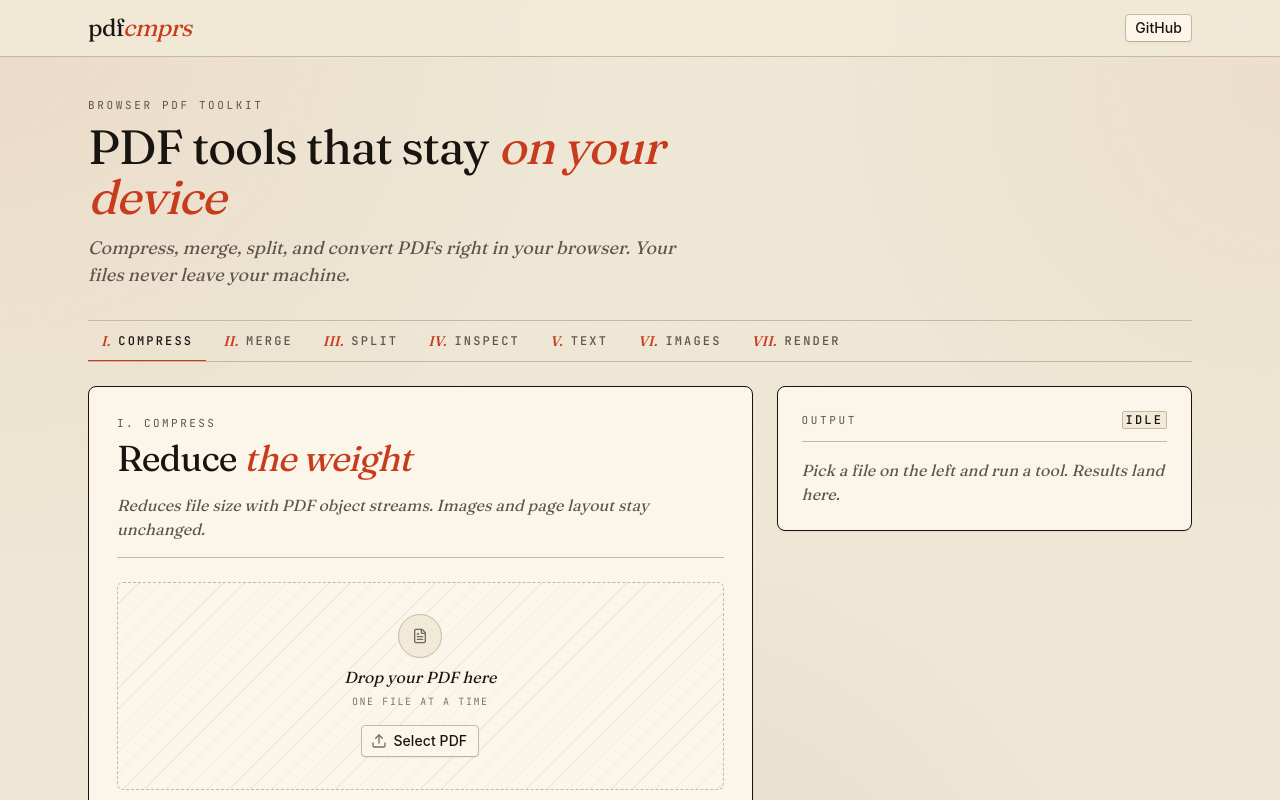
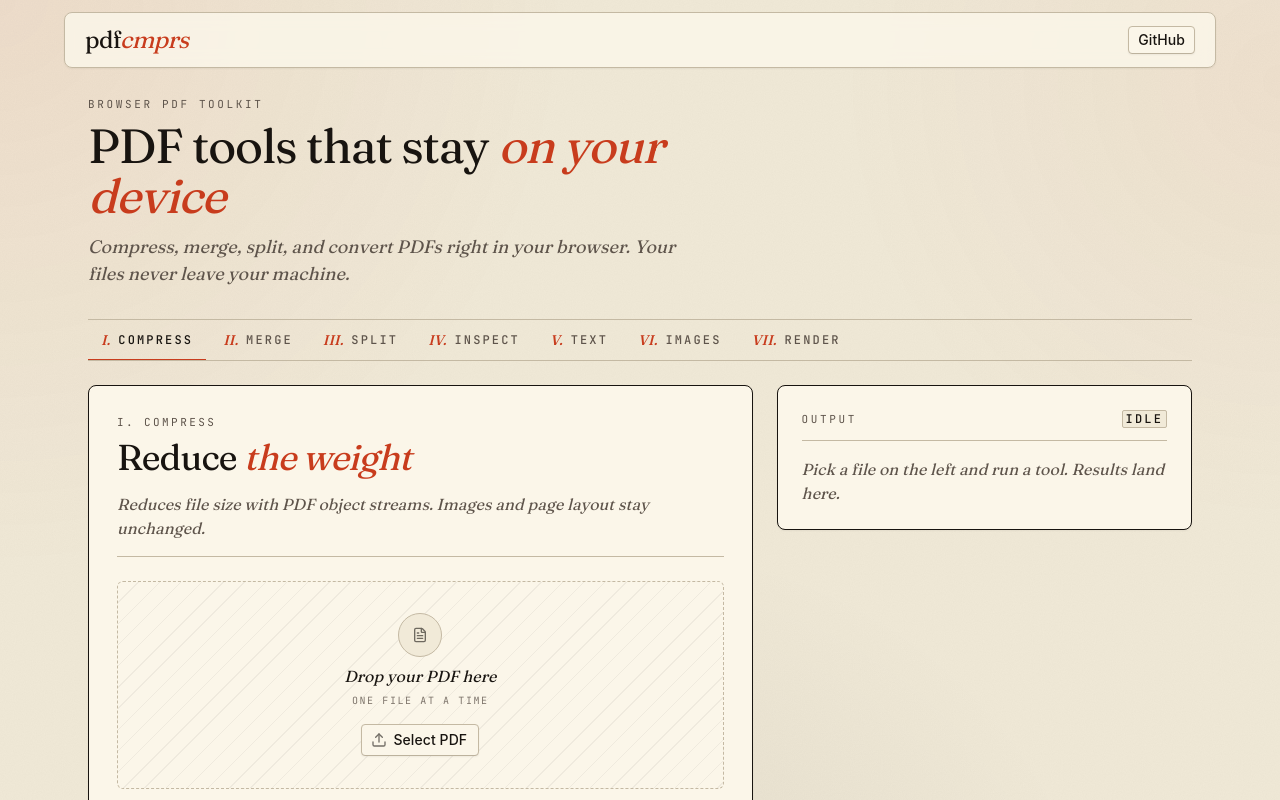
Before and after one commit to kacigaya/pdfcmprs, a Next.js app: page / in a window 1280 px wide. Shown: the top 800 px of the page. Built offline with nearby package versions, Linux system fonts and the light colour scheme.

Commit message:
style(navbar): float as detached rounded bar

```diff
--- a/components/site/navbar.tsx
+++ b/components/site/navbar.tsx
@@ -2,8 +2,8 @@
 
 export function Navbar() {
   return (
-    <header className="sticky top-0 z-40 border-b border-border bg-background/85 backdrop-blur">
-      <div className="mx-auto flex h-14 w-full max-w-6xl items-center justify-between gap-4 px-4 sm:px-6">
+    <header className="sticky top-3 z-40 px-4 sm:px-6">
+      <div className="mx-auto flex h-14 w-full max-w-6xl items-center justify-between gap-4 rounded-2xl border border-border bg-card/85 px-4 shadow-xs backdrop-blur sm:px-5">
         <a
           href="/"
           className="font-heading text-2xl leading-none tracking-tight text-foreground"
```
